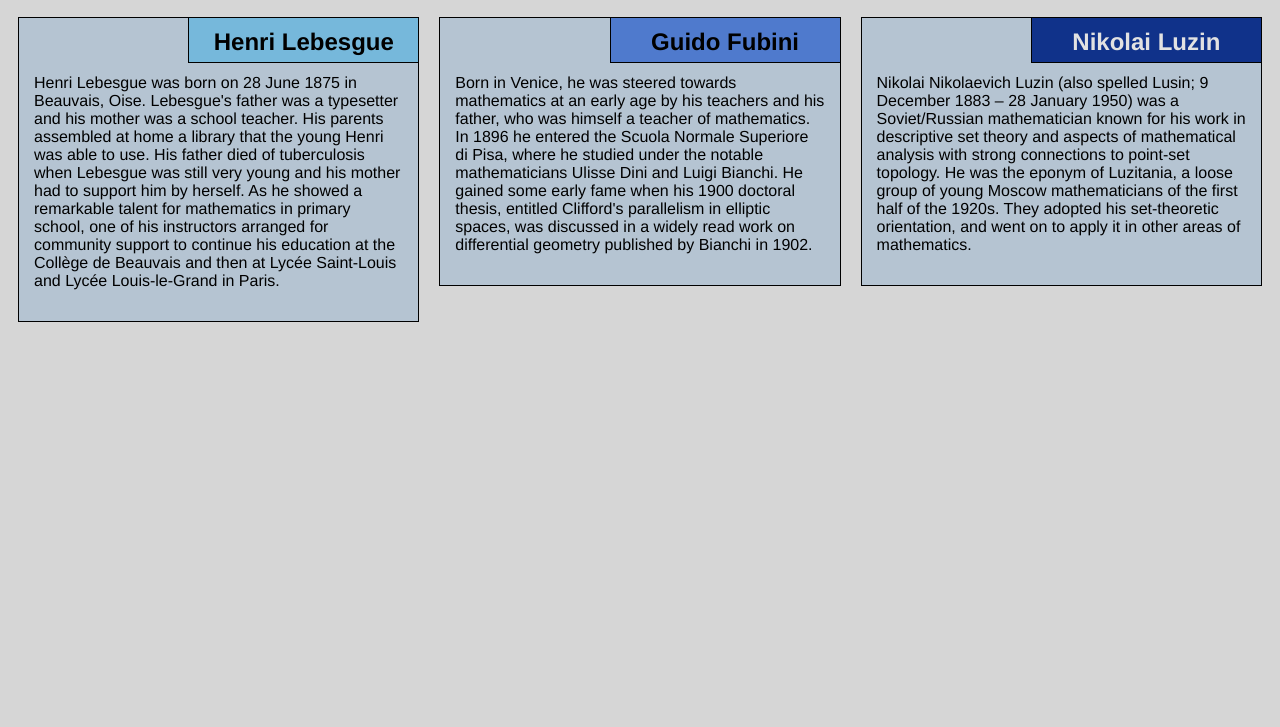
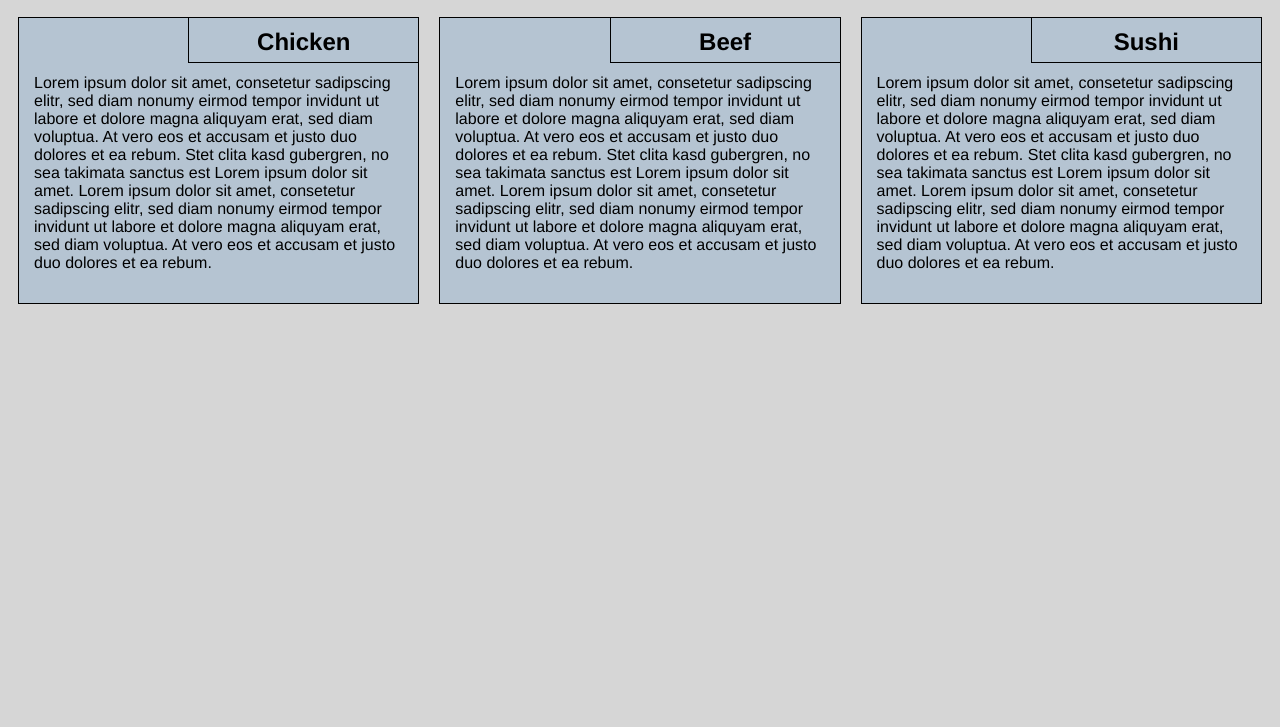
Before and after one commit to yuvaraj-06/coursera_assginment, a plain HTML site: page index.html in a window 1280 px wide. Shown: the part 73-800 px from the top of the page. Drawn offline with Linux system fonts and the light colour scheme.

Commit message:
Update index.html

```diff
--- a/index.html
+++ b/index.html
@@ -9,33 +9,35 @@
 </head>
 
 <body>
-    <h1>Notable Mathematicians</h1>
+    <h1>Our Menu</h1>
     <div class="row">
         <div class="col-lg-4 col-md-6 col-sm-12">
-            <section class="lebesgue">
-                <h2>Henri Lebesgue</h2>
+            <section class="Chicken">
+                <h2>Chicken</h2>
                 <p>
-                    Henri Lebesgue was born on 28 June 1875 in Beauvais, Oise. Lebesgue's father was a typesetter and his mother was a school teacher. His parents assembled at home a library that the young Henri was able to use. His father died of tuberculosis when Lebesgue
-                    was still very young and his mother had to support him by herself. As he showed a remarkable talent for mathematics in primary school, one of his instructors arranged for community support to continue his education at the Collège de
-                    Beauvais and then at Lycée Saint-Louis and Lycée Louis-le-Grand in Paris.
+                     Lorem ipsum dolor sit amet, consetetur sadipscing elitr, sed diam nonumy eirmod tempor invidunt ut labore et dolore magna aliquyam erat, sed diam voluptua. At vero eos et accusam et justo duo dolores et ea rebum. Stet clita kasd gubergren, no sea takimata
+                     sanctus est Lorem ipsum dolor sit amet. Lorem ipsum dolor sit amet, consetetur sadipscing elitr, sed diam nonumy eirmod tempor invidunt ut labore et dolore magna aliquyam erat, sed diam voluptua. At vero eos et accusam et justo
+                     duo dolores et ea rebum.
                 </p>
             </section>
         </div>
         <div class="col-lg-4 col-md-6 col-sm-12">
-            <section class="fubini">
-                <h2>Guido Fubini</h2>
+            <section class="Beef">
+                <h2>Beef</h2>
                 <p>
-                    Born in Venice, he was steered towards mathematics at an early age by his teachers and his father, who was himself a teacher of mathematics. In 1896 he entered the Scuola Normale Superiore di Pisa, where he studied under the notable mathematicians Ulisse
-                    Dini and Luigi Bianchi. He gained some early fame when his 1900 doctoral thesis, entitled Clifford's parallelism in elliptic spaces, was discussed in a widely read work on differential geometry published by Bianchi in 1902.
+                    Lorem ipsum dolor sit amet, consetetur sadipscing elitr, sed diam nonumy eirmod tempor invidunt ut labore et dolore magna aliquyam erat, sed diam voluptua. At vero eos et accusam et justo duo dolores et ea rebum. Stet clita kasd gubergren, no sea takimata
+                     sanctus est Lorem ipsum dolor sit amet. Lorem ipsum dolor sit amet, consetetur sadipscing elitr, sed diam nonumy eirmod tempor invidunt ut labore et dolore magna aliquyam erat, sed diam voluptua. At vero eos et accusam et justo
+                     duo dolores et ea rebum.
                 </p>
             </section>
         </div>
         <div class="col-lg-4 col-md-12 col-sm-12">
-            <section class="luzin">
-                <h2>Nikolai Luzin</h2>
+            <section class="Sushis">
+                <h2>Sushi</h2>
                 <p>
-                    Nikolai Nikolaevich Luzin (also spelled Lusin;   9 December 1883 – 28 January 1950) was a Soviet/Russian mathematician known for his work in descriptive set theory and aspects of mathematical analysis with strong connections to point-set topology. He was
-                    the eponym of Luzitania, a loose group of young Moscow mathematicians of the first half of the 1920s. They adopted his set-theoretic orientation, and went on to apply it in other areas of mathematics.
+                    Lorem ipsum dolor sit amet, consetetur sadipscing elitr, sed diam nonumy eirmod tempor invidunt ut labore et dolore magna aliquyam erat, sed diam voluptua. At vero eos et accusam et justo duo dolores et ea rebum. Stet clita kasd gubergren, no sea takimata
+                     sanctus est Lorem ipsum dolor sit amet. Lorem ipsum dolor sit amet, consetetur sadipscing elitr, sed diam nonumy eirmod tempor invidunt ut labore et dolore magna aliquyam erat, sed diam voluptua. At vero eos et accusam et justo
+                     duo dolores et ea rebum.
                 </p>
             </section>
         </div>
```
